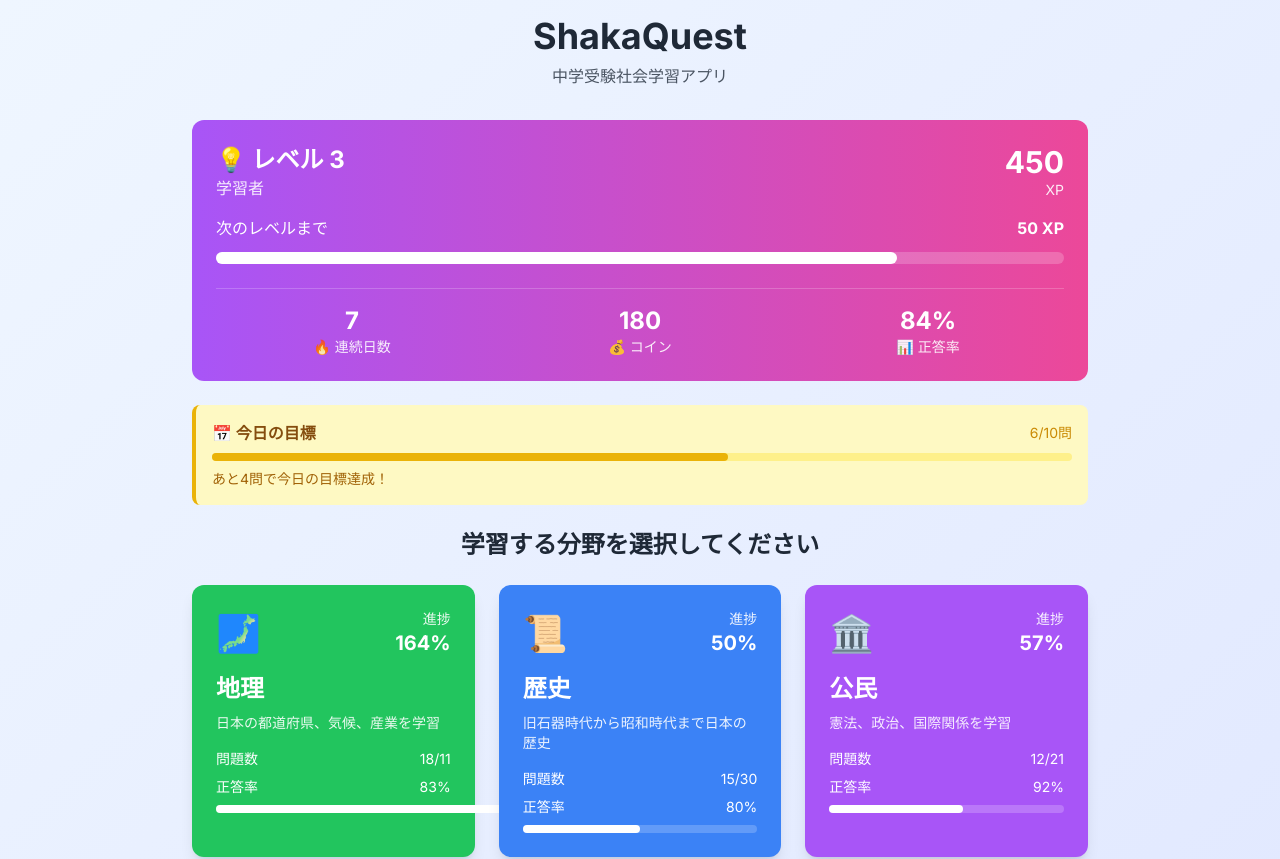
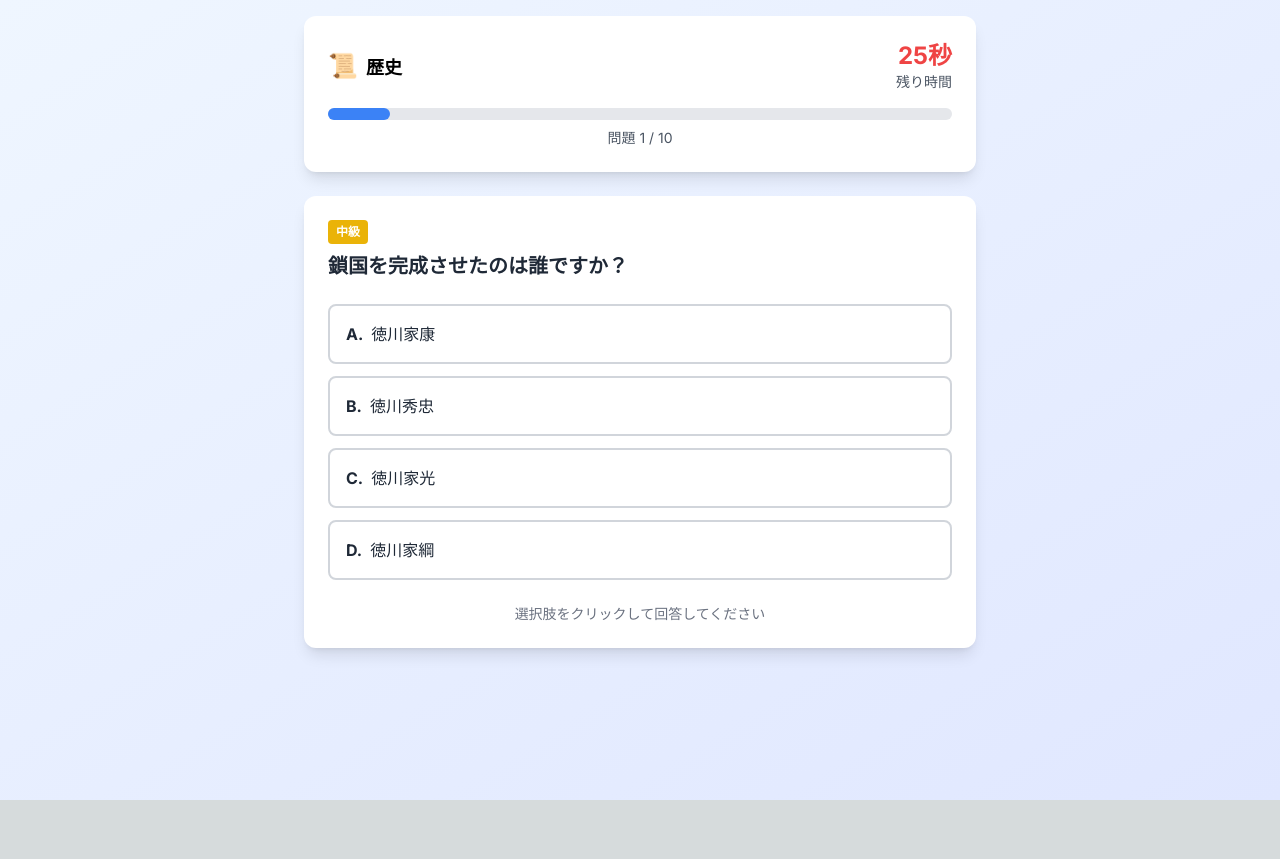
Before and after one commit to Aki-Maya/syakaq3, a Next.js app: page /quiz in a window 1280 px wide. Shown: the top 859 px of the page. After the commit the page ends 800 px from the top, so only its background shows below. Built offline with nearby package versions, Linux system fonts and the light colour scheme.

Commit message:
Update page.tsx

```diff
--- a/src/app/quiz/page.tsx
+++ b/src/app/quiz/page.tsx
@@ -1,394 +1,326 @@
 "use client";
 
-import { useState, useEffect } from 'react';
+import { useState, useEffect, Suspense } from 'react';
+import { useSearchParams } from 'next/navigation';
 import {
-  subjects,
-  getPlayerLevel,
-  getXPForNextLevel,
-  type Subject,
-  geographyQuestions,
-  historyQuestions,
-  civicsQuestions
+  getQuestionsBySubjectAndCategory,
+  getRandomQuestionsMixed,
+  calculateXPFromScore,
+  type UnifiedQuestion
 } from '@/data/index';
 import Link from 'next/link';
 
-// 🆕 日付取得関数を追加
-const getCurrentDate = () => {
-  return new Date().toLocaleDateString('ja-JP', {
-    year: 'numeric',
-    month: '2-digit',
-    day: '2-digit'
+interface QuizState {
+  questions: UnifiedQuestion[];
+  currentIndex: number;
+  selectedAnswer: number | null;
+  answers: (number | null)[];
+  showExplanation: boolean;
+  isCompleted: boolean;
+  startTime: number;
+  timeRemaining: number;
+}
+
+const QuizComponent = () => {
+  const searchParams = useSearchParams();
+  const subject = searchParams.get('subject');
+  const category = searchParams.get('category');
+
+  const [quizState, setQuizState] = useState<QuizState>({
+    questions: [],
+    currentIndex: 0,
+    selectedAnswer: null,
+    answers: [],
+    showExplanation: false,
+    isCompleted: false,
+    startTime: Date.now(),
+    timeRemaining: 30
   });
-};
 
-// 🆕 問題数を動的取得する関数
-const getActualQuestionCount = (subjectId: string, categoryId: string) => {
-  let questions = [];
+  // Initialize quiz
+  useEffect(() => {
+    let questions: UnifiedQuestion[] = [];
 
-  switch (subjectId) {
-    case 'geography':
-      questions = geographyQuestions.filter(q => q.category === categoryId);
-      break;
-    case 'history':
-      questions = historyQuestions.filter(q => q.category === categoryId);
-      break;
-    case 'civics':
-      questions = civicsQuestions.filter(q => q.category === categoryId);
-      break;
-    default:
-      questions = [];
+    if (subject && category) {
+      questions = getQuestionsBySubjectAndCategory(subject as any, category);
+    } else {
+      questions = getRandomQuestionsMixed(10);
+    }
+
+    const shuffled = [...questions].sort(() => 0.5 - Math.random()).slice(0, 10);
+
+    setQuizState(prev => ({
+      ...prev,
+      questions: shuffled,
+      answers: new Array(shuffled.length).fill(null)
+    }));
+  }, [subject, category]);
+
+  // Timer effect
+  useEffect(() => {
+    if (quizState.timeRemaining > 0 && !quizState.showExplanation && !quizState.isCompleted) {
+      const timerId = setTimeout(() => {
+        setQuizState(prev => ({ ...prev, timeRemaining: prev.timeRemaining - 1 }));
+      }, 1000);
+      return () => clearTimeout(timerId);
+    } else if (quizState.timeRemaining === 0 && !quizState.showExplanation) {
+      handleTimeUp();
+    }
+  }, [quizState.timeRemaining, quizState.showExplanation, quizState.isCompleted]);
+
+  const handleTimeUp = () => {
+    const newAnswers = [...quizState.answers];
+    newAnswers[quizState.currentIndex] = null;
+
+    setQuizState(prev => ({
+      ...prev,
+      answers: newAnswers,
+      showExplanation: true
+    }));
+  };
+
+  // 🔄 修正: 選択と同時に回答処理
+  const handleAnswerSelect = (answerIndex: number) => {
+    if (quizState.showExplanation) return;
+
+    // 選択と同時に回答処理を実行
+    const newAnswers = [...quizState.answers];
+    newAnswers[quizState.currentIndex] = answerIndex;
+
+    setQuizState(prev => ({
+      ...prev,
+      selectedAnswer: answerIndex,
+      answers: newAnswers,
+      showExplanation: true
+    }));
+  };
+
+  // 🗑️ 削除: handleSubmitAnswer 関数は不要になったため削除
+
+  const handleNextQuestion = () => {
+    if (quizState.currentIndex < quizState.questions.length - 1) {
+      setQuizState(prev => ({
+        ...prev,
+        currentIndex: prev.currentIndex + 1,
+        selectedAnswer: null,
+        showExplanation: false,
+        timeRemaining: 30
+      }));
+    } else {
+      setQuizState(prev => ({ ...prev, isCompleted: true }));
+    }
+  };
+
+  const currentQuestion = quizState.questions[quizState.currentIndex];
+  const progress = ((quizState.currentIndex + 1) / quizState.questions.length) * 100;
+
+  const correctAnswers = quizState.answers.filter((answer, index) =>
+    answer === quizState.questions[index]?.correct
+  ).length;
+
+  const totalQuestions = quizState.questions.length;
+  const accuracy = Math.round((correctAnswers / totalQuestions) * 100);
+  const earnedXP = calculateXPFromScore(correctAnswers, totalQuestions, 'medium', true);
+
+  if (quizState.questions.length === 0) {
+    return (
+      <div className="min-h-screen bg-gradient-to-br from-blue-50 to-indigo-100 flex items-center justify-center">
+        <div className="text-center">
+          <div className="animate-spin rounded-full h-32 w-32 border-b-2 border-blue-500 mx-auto mb-4"></div>
+          <p className="text-gray-600">問題を読み込み中...</p>
+        </div>
+      </div>
+    );
   }
 
-  return questions.length;
-};
+  if (quizState.isCompleted) {
+    return (
+      <div className="min-h-screen bg-gradient-to-br from-blue-50 to-indigo-100 p-4">
+        <div className="max-w-2xl mx-auto">
+          <div className="bg-white rounded-xl shadow-lg p-8 text-center">
+            <div className="text-6xl mb-4">🎉</div>
+            <h1 className="text-3xl font-bold text-gray-800 mb-4">クイズ完了！</h1>
 
-// 🆕 分野別総問題数を取得する関数
-const getTotalQuestionsBySubject = (subject: string) => {
-  switch (subject) {
-    case 'geography':
-      return geographyQuestions.length;
-    case 'history':
-      return historyQuestions.length;
-    case 'civics':
-      return civicsQuestions.length;
-    default:
-      return 0;
-  }
-};
+            <div className="grid grid-cols-2 gap-6 mb-8">
+              <div className="bg-green-100 rounded-lg p-4">
+                <div className="text-2xl font-bold text-green-800">{correctAnswers}/{totalQuestions}</div>
+                <div className="text-green-600">正解数</div>
+              </div>
+              <div className="bg-blue-100 rounded-lg p-4">
+                <div className="text-2xl font-bold text-blue-800">{accuracy}%</div>
+                <div className="text-blue-600">正答率</div>
+              </div>
+              <div className="bg-purple-100 rounded-lg p-4">
+                <div className="text-2xl font-bold text-purple-800">+{earnedXP}</div>
+                <div className="text-purple-600">獲得XP</div>
+              </div>
+              <div className="bg-yellow-100 rounded-lg p-4">
+                <div className="text-2xl font-bold text-yellow-800">
+                  {Math.round((Date.now() - quizState.startTime) / 1000)}秒
+                </div>
+                <div className="text-yellow-600">所要時間</div>
+              </div>
+            </div>
 
-interface UserStats {
-  level: number;
-  xp: number;
-  coins: number;
-  streak: number;
-  totalAnswered: number;
-  correctAnswers: number;
-  subjectProgress: {
-    [key: string]: {
-      answered: number;
-      correct: number;
-      lastStudied: string;
-    };
-  };
-}
+            <div className="mb-6">
+              {accuracy >= 80 && (
+                <div className="bg-green-100 border border-green-400 text-green-700 px-4 py-3 rounded">
+                  素晴らしい！とても良い結果です！🌟
+                </div>
+              )}
+              {accuracy >= 60 && accuracy < 80 && (
+                <div className="bg-yellow-100 border border-yellow-400 text-yellow-700 px-4 py-3 rounded">
+                  良い結果です！もう少し頑張りましょう！💪
+                </div>
+              )}
+              {accuracy < 60 && (
+                <div className="bg-red-100 border border-red-400 text-red-700 px-4 py-3 rounded">
+                  復習が必要かもしれません。頑張って続けましょう！📚
+                </div>
+              )}
+            </div>
 
-const ShakaQuestHome = () => {
-  // 🔄 useState初期値を空に変更
-  const [userStats, setUserStats] = useState<UserStats>({
-    level: 1,
-    xp: 450,
-    coins: 180,
-    streak: 7,
-    totalAnswered: 45,
-    correctAnswers: 38,
-    subjectProgress: {
-      geography: { answered: 18, correct: 15, lastStudied: '' },
-      history: { answered: 15, correct: 12, lastStudied: '' },
-      civics: { answered: 12, correct: 11, lastStudied: '' }
-    }
-  });
-
-  const [selectedSubject, setSelectedSubject] = useState<string | null>(null);
-  const [selectedCategory, setSelectedCategory] = useState<string | null>(null);
-
-  // 🆕 useEffect でlocalStorage対応を追加
-  useEffect(() => {
-    const savedStats = localStorage.getItem('shakaquest_userStats');
-    if (savedStats) {
-      try {
-        const parsedStats = JSON.parse(savedStats);
-        setUserStats(parsedStats);
-      } catch (error) {
-        console.error('Error parsing saved stats:', error);
-        initializeStats();
-      }
-    } else {
-      initializeStats();
-    }
-  }, []);
-
-  // 🆕 初期化関数を追加
-  const initializeStats = () => {
-    const currentDate = getCurrentDate();
-    const initialStats = {
-      level: 1,
-      xp: 450,
-      coins: 180,
-      streak: 7,
-      totalAnswered: 45,
-      correctAnswers: 38,
-      subjectProgress: {
-        geography: { answered: 18, correct: 15, lastStudied: currentDate },
-        history: { answered: 15, correct: 12, lastStudied: currentDate },
-        civics: { answered: 12, correct: 11, lastStudied: currentDate }
-      }
-    };
-    setUserStats(initialStats);
-    localStorage.setItem('shakaquest_userStats', JSON.stringify(initialStats));
-  };
-
-  // 🆕 学習日更新関数を追加
-  const updateLastStudied = (subjectId: string) => {
-    setUserStats(prev => {
-      const updated = {
-        ...prev,
-        subjectProgress: {
-          ...prev.subjectProgress,
-          [subjectId]: {
-            ...prev.subjectProgress[subjectId],
-            lastStudied: getCurrentDate()
-          }
-        }
-      };
-      localStorage.setItem('shakaquest_userStats', JSON.stringify(updated));
-      return updated;
-    });
-  };
-
-  const currentLevel = getPlayerLevel(userStats.xp);
-  const xpForNext = getXPForNextLevel(userStats.xp);
-  const progressPercent = ((userStats.xp - currentLevel.minXP) / (currentLevel.maxXP - currentLevel.minXP)) * 100;
-
-  // Subject Card Component
-  const SubjectCard = ({ subject }: { subject: Subject }) => {
-    // 🔄 実際の総問題数を動的取得
-    const actualTotalQuestions = getTotalQuestionsBySubject(subject.id);
-    const subjectStats = userStats.subjectProgress[subject.id];
-    const accuracy = subjectStats ? Math.round((subjectStats.correct / subjectStats.answered) * 100) : 0;
-    const progress = subjectStats ? Math.round((subjectStats.answered / actualTotalQuestions) * 100) : 0;
-
-    return (
-      <div
-        className={`${subject.color} rounded-xl p-6 text-white cursor-pointer transform hover:scale-105 transition-all duration-200 shadow-lg hover:shadow-xl`}
-        onClick={() => {
-          setSelectedSubject(subject.id);
-          updateLastStudied(subject.id);
-        }}
-      >
-        <div className="flex items-center justify-between mb-4">
-          <div className="text-4xl">{subject.icon}</div>
-          <div className="text-right">
-            <div className="text-sm opacity-90">進捗</div>
-            <div className="text-xl font-bold">{progress}%</div>
-          </div>
-        </div>
-
-        <h3 className="text-2xl font-bold mb-2">{subject.name}</h3>
-        <p className="text-sm opacity-90 mb-4">{subject.description}</p>
-
-        <div className="space-y-2">
-          <div className="flex justify-between text-sm">
-            <span>問題数</span>
-            {/* 🔄 動的な総問題数を表示 */}
-            <span>{subjectStats?.answered || 0}/{actualTotalQuestions}</span>
-          </div>
-          <div className="flex justify-between text-sm">
-            <span>正答率</span>
-            <span>{accuracy}%</span>
-          </div>
-          <div className="w-full bg-white bg-opacity-20 rounded-full h-2">
-            <div
-              className="bg-white rounded-full h-2 transition-all duration-300"
-              style={{ width: `${progress}%` }}
-            />
+            <div className="space-y-4">
+              <button
+                onClick={() => window.location.reload()}
+                className="w-full bg-blue-500 text-white py-3 px-6 rounded-lg font-bold hover:bg-blue-600 transition-colors"
+              >
+                もう一度挑戦
+              </button>
+              <Link
+                href="/"
+                className="block w-full bg-gray-500 text-white py-3 px-6 rounded-lg font-bold hover:bg-gray-600 transition-colors"
+              >
+                ホームに戻る
+              </Link>
+            </div>
           </div>
         </div>
       </div>
     );
-  };
-
-  // Category Card Component
-  const CategoryCard = ({ category, subjectId }: { category: any; subjectId: string }) => {
-    // 🔄 実際の問題数を動的取得
-    const actualCount = getActualQuestionCount(subjectId, category.id);
-
-    return (
-      <div
-        className="bg-white rounded-lg p-4 shadow-md hover:shadow-lg transition-shadow cursor-pointer border-2 border-gray-200 hover:border-blue-300"
-        onClick={() => setSelectedCategory(category.id)}
-      >
-        <h4 className="font-bold text-lg mb-2">{category.name}</h4>
-        <p className="text-gray-600 text-sm mb-3">{category.description}</p>
-        <div className="flex justify-between items-center">
-          {/* 🔄 動的な問題数を表示 */}
-          <span className="text-sm text-gray-500">{actualCount}問</span>
-          <Link
-            href={`/quiz?subject=${subjectId}&category=${category.id}`}
-            className="bg-blue-500 text-white px-3 py-1 rounded-full text-sm hover:bg-blue-600 transition-colors"
-            onClick={() => updateLastStudied(subjectId)}
-          >
-            開始
-          </Link>
-        </div>
-      </div>
-    );
-  };
-
-  // User Stats Card Component
-  const UserStatsCard = () => (
-    <div className="bg-gradient-to-r from-purple-500 to-pink-500 rounded-xl p-6 text-white mb-6">
-      <div className="flex items-center justify-between mb-4">
-        <div>
-          <h2 className="text-2xl font-bold">{currentLevel.badge} レベル {currentLevel.level}</h2>
-          <p className="opacity-90">{currentLevel.name}</p>
-        </div>
-        <div className="text-right">
-          <div className="text-3xl font-bold">{userStats.xp.toLocaleString()}</div>
-          <div className="text-sm opacity-90">XP</div>
-        </div>
-      </div>
-
-      <div className="space-y-3">
-        <div className="flex justify-between items-center">
-          <span>次のレベルまで</span>
-          <span className="font-bold">{xpForNext.toLocaleString()} XP</span>
-        </div>
-        <div className="w-full bg-white bg-opacity-20 rounded-full h-3">
-          <div
-            className="bg-white rounded-full h-3 transition-all duration-500"
-            style={{ width: `${progressPercent}%` }}
-          />
-        </div>
-      </div>
-
-      <div className="grid grid-cols-3 gap-4 mt-6 pt-4 border-t border-white border-opacity-20">
-        <div className="text-center">
-          <div className="text-2xl font-bold">{userStats.streak}</div>
-          <div className="text-sm opacity-90">🔥 連続日数</div>
-        </div>
-        <div className="text-center">
-          <div className="text-2xl font-bold">{userStats.coins}</div>
-          <div className="text-sm opacity-90">💰 コイン</div>
-        </div>
-        <div className="text-center">
-          <div className="text-2xl font-bold">{Math.round((userStats.correctAnswers / userStats.totalAnswered) * 100)}%</div>
-          <div className="text-sm opacity-90">📊 正答率</div>
-        </div>
-      </div>
-    </div>
-  );
-
-  // Daily Goal Card
-  const DailyGoalCard = () => {
-    const dailyGoal = 10;
-    const today = getCurrentDate();
-
-    const todayStudied = Object.values(userStats.subjectProgress).filter(
-      stats => stats.lastStudied === today
-    ).length;
-
-    const todayAnswered = Math.min(todayStudied * 2, dailyGoal);
-    const goalProgress = (todayAnswered / dailyGoal) * 100;
-
-    return (
-      <div className="bg-yellow-100 rounded-lg p-4 mb-6 border-l-4 border-yellow-500">
-        <div className="flex items-center justify-between mb-2">
-          <h3 className="font-bold text-yellow-800">📅 今日の目標</h3>
-          <span className="text-yellow-600 text-sm">{todayAnswered}/{dailyGoal}問</span>
-        </div>
-        <div className="w-full bg-yellow-200 rounded-full h-2 mb-2">
-          <div
-            className="bg-yellow-500 rounded-full h-2 transition-all duration-300"
-            style={{ width: `${goalProgress}%` }}
-          />
-        </div>
-        <p className="text-yellow-700 text-sm">
-          あと{Math.max(0, dailyGoal - todayAnswered)}問で今日の目標達成！
-        </p>
-      </div>
-    );
-  };
+  }
 
   return (
     <div className="min-h-screen bg-gradient-to-br from-blue-50 to-indigo-100 p-4">
-      <div className="max-w-4xl mx-auto">
-        {/* Header */}
-        <div className="text-center mb-8">
-          <h1 className="text-4xl font-bold text-gray-800 mb-2">
-            ShakaQuest
-          </h1>
-          <p className="text-gray-600">中学受験社会学習アプリ</p>
+      <div className="max-w-2xl mx-auto">
+        <div className="bg-white rounded-xl shadow-lg p-6 mb-6">
+          <div className="flex justify-between items-center mb-4">
+            <div>
+              <span className="text-2xl">
+                {currentQuestion?.subject === 'geography' ? '🗾' :
+                 currentQuestion?.subject === 'history' ? '📜' : '🏛️'}
+              </span>
+              <span className="ml-2 text-lg font-bold">
+                {currentQuestion?.subject === 'geography' ? '地理' :
+                 currentQuestion?.subject === 'history' ? '歴史' : '公民'}
+              </span>
+            </div>
+            <div className="text-right">
+              <div className="text-2xl font-bold text-red-500">{quizState.timeRemaining}秒</div>
+              <div className="text-sm text-gray-600">残り時間</div>
+            </div>
+          </div>
+
+          <div className="w-full bg-gray-200 rounded-full h-3 mb-2">
+            <div
+              className="bg-blue-500 rounded-full h-3 transition-all duration-300"
+              style={{ width: `${progress}%` }}
+            />
+          </div>
+          <div className="text-center text-sm text-gray-600">
+            問題 {quizState.currentIndex + 1} / {quizState.questions.length}
+          </div>
         </div>
 
-        {/* User Stats */}
-        <UserStatsCard />
+        <div className="bg-white rounded-xl shadow-lg p-6 mb-6">
+          <div className="mb-6">
+            <div className="flex items-center mb-2">
+              <span className={`px-2 py-1 rounded text-xs font-bold text-white ${
+                currentQuestion?.difficulty === 'easy' ? 'bg-green-500' :
+                currentQuestion?.difficulty === 'medium' ? 'bg-yellow-500' : 'bg-red-500'
+              }`}>
+                {currentQuestion?.difficulty === 'easy' ? '初級' :
+                 currentQuestion?.difficulty === 'medium' ? '中級' : '上級'}
+              </span>
+            </div>
+            <h2 className="text-xl font-bold text-gray-800 mb-4">
+              {currentQuestion?.question}
+            </h2>
+          </div>
 
-        {/* Daily Goal */}
-        <DailyGoalCard />
+          <div className="space-y-3 mb-6">
+            {currentQuestion?.options.map((option, index) => {
+              let buttonClass = "w-full p-4 text-left border-2 rounded-lg transition-all duration-200 ";
 
-        {/* Subject Selection or Category Selection */}
-        {!selectedSubject ? (
-          <>
-            <h2 className="text-2xl font-bold text-gray-800 mb-6 text-center">
-              学習する分野を選択してください
-            </h2>
-            <div className="grid md:grid-cols-3 gap-6 mb-8">
-              {subjects.map((subject) => (
-                <SubjectCard key={subject.id} subject={subject} />
-              ))}
-            </div>
-          </>
-        ) : (
-          <div>
-            <div className="flex items-center mb-6">
-              <button
-                onClick={() => setSelectedSubject(null)}
-                className="mr-4 text-blue-500 hover:text-blue-700"
-              >
-                ← 戻る
-              </button>
-              <h2 className="text-2xl font-bold text-gray-800">
-                {subjects.find(s => s.id === selectedSubject)?.name} - カテゴリ選択
-              </h2>
-            </div>
-
-            <div className="grid md:grid-cols-2 lg:grid-cols-3 gap-4">
-              {subjects.find(s => s.id === selectedSubject)?.categories.map((category) => (
-                <CategoryCard
-                  key={category.id}
-                  category={category}
-                  subjectId={selectedSubject}
-                />
-              ))}
-            </div>
-          </div>
-        )}
-
-        {/* Learning Statistics */}
-        <div className="bg-white rounded-xl p-6 shadow-lg mt-8">
-          <h3 className="text-xl font-bold text-gray-800 mb-4">📊 学習統計</h3>
-          <div className="grid md:grid-cols-3 gap-6">
-            {subjects.map((subject) => {
-              const stats = userStats.subjectProgress[subject.id];
-              const accuracy = stats ? Math.round((stats.correct / stats.answered) * 100) : 0;
+              if (quizState.showExplanation) {
+                if (index === currentQuestion.correct) {
+                  buttonClass += "bg-green-100 border-green-500 text-green-800";
+                } else if (index === quizState.selectedAnswer && index !== currentQuestion.correct) {
+                  buttonClass += "bg-red-100 border-red-500 text-red-800";
+                } else {
+                  buttonClass += "bg-gray-100 border-gray-300 text-gray-600";
+                }
+              } else if (quizState.selectedAnswer === index) {
+                buttonClass += "bg-blue-100 border-blue-500 text-blue-800";
+              } else {
+                buttonClass += "bg-white border-gray-300 text-gray-800 hover:bg-gray-50";
+              }
 
               return (
-                <div key={subject.id} className="text-center p-4 bg-gray-50 rounded-lg">
-                  <div className="text-2xl mb-2">{subject.icon}</div>
-                  <h4 className="font-bold text-gray-800">{subject.name}</h4>
-                  <div className="mt-2 space-y-1 text-sm text-gray-600">
-                    <div>回答数: {stats?.answered || 0}</div>
-                    <div>正答率: {accuracy}%</div>
-                    <div>最終学習: {stats?.lastStudied || '未学習'}</div>
-                  </div>
-                </div>
+                <button
+                  key={index}
+                  onClick={() => handleAnswerSelect(index)}
+                  disabled={quizState.showExplanation}
+                  className={buttonClass}
+                >
+                  <span className="font-bold mr-2">{String.fromCharCode(65 + index)}.</span>
+                  {option}
+                </button>
               );
             })}
           </div>
-        </div>
 
-        {/* Quick Start Button */}
-        <div className="text-center mt-8">
-          <Link
-            href="/quiz"
-            className="bg-gradient-to-r from-green-500 to-blue-500 text-white px-8 py-4 rounded-full text-lg font-bold hover:from-green-600 hover:to-blue-600 transition-all duration-200 shadow-lg hover:shadow-xl transform hover:scale-105"
-          >
-            🚀 ランダムクイズを開始
-          </Link>
+          {quizState.showExplanation && (
+            <div className="bg-blue-50 border border-blue-200 rounded-lg p-4 mb-6">
+              <h3 className="font-bold text-blue-800 mb-2">解説</h3>
+              <p className="text-blue-700">{currentQuestion?.explanation}</p>
+            </div>
+          )}
+
+          {/* 🔄 修正: 「回答する」ボタンを削除し、簡潔な表示に変更 */}
+          <div className="text-center">
+            {quizState.showExplanation ? (
+              <button
+                onClick={handleNextQuestion}
+                className="bg-green-500 text-white px-8 py-3 rounded-lg font-bold hover:bg-green-600 transition-colors"
+              >
+                {quizState.currentIndex < quizState.questions.length - 1 ? '次の問題' : '結果を見る'}
+              </button>
+            ) : (
+              <div className="text-gray-500 text-sm">
+                選択肢をクリックして回答してください
+              </div>
+            )}
+          </div>
         </div>
       </div>
     </div>
   );
 };
 
-export default ShakaQuestHome;
+const QuizPage = () => {
+  return (
+    <Suspense fallback={
+      <div className="min-h-screen bg-gradient-to-br from-blue-50 to-indigo-100 flex items-center justify-center">
+        <div className="text-center">
+          <div className="animate-spin rounded-full h-32 w-32 border-b-2 border-blue-500 mx-auto mb-4"></div>
+          <p className="text-gray-600">読み込み中...</p>
+        </div>
+      </div>
+    }>
+      <QuizComponent />
+    </Suspense>
+  );
+};
+
+export default QuizPage;
```
